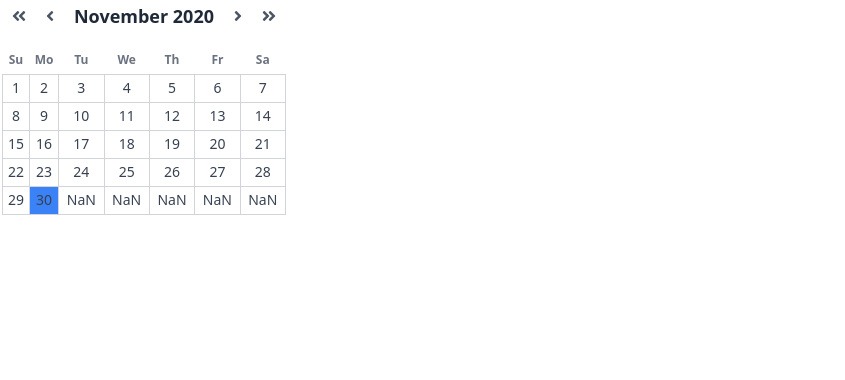
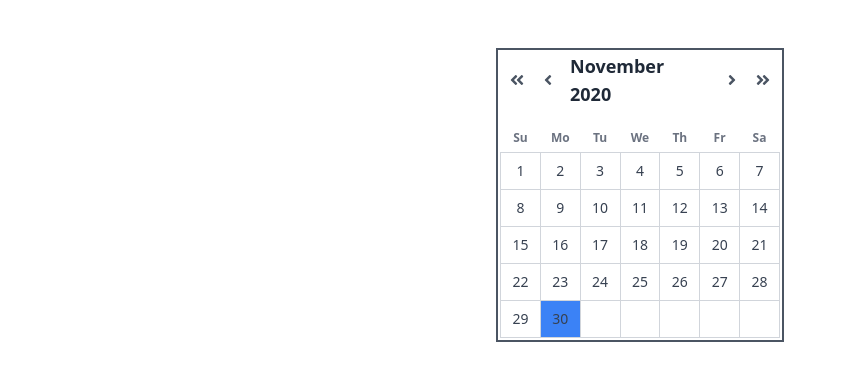
Before and after one commit to SouravInsights/calendar-ui, a React (Create React App) app: page / in a window 1280 px wide. Shown: the top 380 px of the page, without its empty margins (0-845 px from the left). Built offline with nearby package versions, Linux system fonts and the light colour scheme; the HTML template or start-up script is replaced by a standard one.

Commit message:
Minor styles changes

```diff
--- a/src/App.js
+++ b/src/App.js
@@ -24,13 +24,13 @@ function App() {
   };
 
   return (
-    <>
+    <div className="flex justify-center pt-12">
       <Calendar
         date={date}
         handleSelectDate={handleSelectDate}
         closeCalendar={closeCalendar}
       />
-    </>
+    </div>
   );
 }
 
--- a/src/components/Calendar/Calendar.js
+++ b/src/components/Calendar/Calendar.js
@@ -138,7 +138,7 @@ const Calendar = ({ date, handleSelectDate, closeCalendar }) => {
   };
 
   return (
-    <div className="flex flex-col p-0.5 w-72">
+    <div className="flex flex-col p-0.5 w-72 border-2 border-solid border-gray-600">
       <CalendarControls
         setPrevYear={setDatePreviousYear}
         setPrevMonth={setDatePreviousMonth}
@@ -151,7 +151,7 @@ const Calendar = ({ date, handleSelectDate, closeCalendar }) => {
         date={selectedDate}
       />
       <table
-        className="table-auto mt-4"
+        className="mt-4"
         id="grid"
         tabIndex="0"
         onKeyDown={handleCalendarKeyPress}
@@ -221,11 +221,10 @@ const Calendar = ({ date, handleSelectDate, closeCalendar }) => {
                     onClick={() => handleDateSelection(day)}
                     date={selectedDate}
                     key={`day-cell-${i}`}
+                    value={getDate(day)}
                   />
                 ) : (
-                  <WeekDay className="empty" key={`day-cell-${i}`}>
-                    &nbsp;
-                  </WeekDay>
+                  <WeekDay className="border-none" key={`day-cell-${i}`} />
                 )
               )}
             </tr>
@@ -238,21 +237,21 @@ const Calendar = ({ date, handleSelectDate, closeCalendar }) => {
 export default Calendar;
 
 // WeekDay Component
-const WeekDay = ({ day, date, onClick }) => {
+const WeekDay = ({ day, date, onClick, value }) => {
   return (
     <td
       /* The expression inside the placeholder of the template literal string,
         evaluates to be active based on the isEqual condition.
         Cells will only be active either when they are hovered or clicked.
      */
-      className={`border text-center border-solid border-gray-300  h-7 text-sm text-gray-700 hover:text-white hover:bg-blue-500  ${
+      className={`border text-center border-solid border-gray-300 p-2 text-sm text-gray-700 hover:text-white hover:bg-blue-400  ${
         isEqual(date, day) ? "bg-blue-500 text-white" : ""
       }`}
       onClick={onClick}
       role="gridcell"
       aria-selected={isEqual(date, day)}
     >
-      {getDate(day)}
+      {value}
     </td>
   );
 };
```
Also changed, not shown: 1 other file (tests, documents, lock files or other folders).
